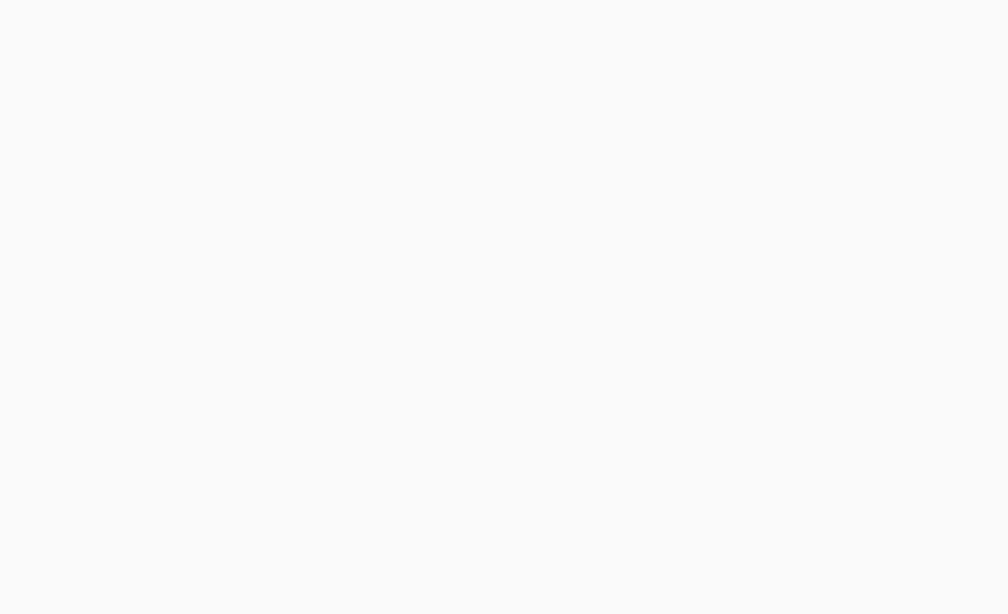
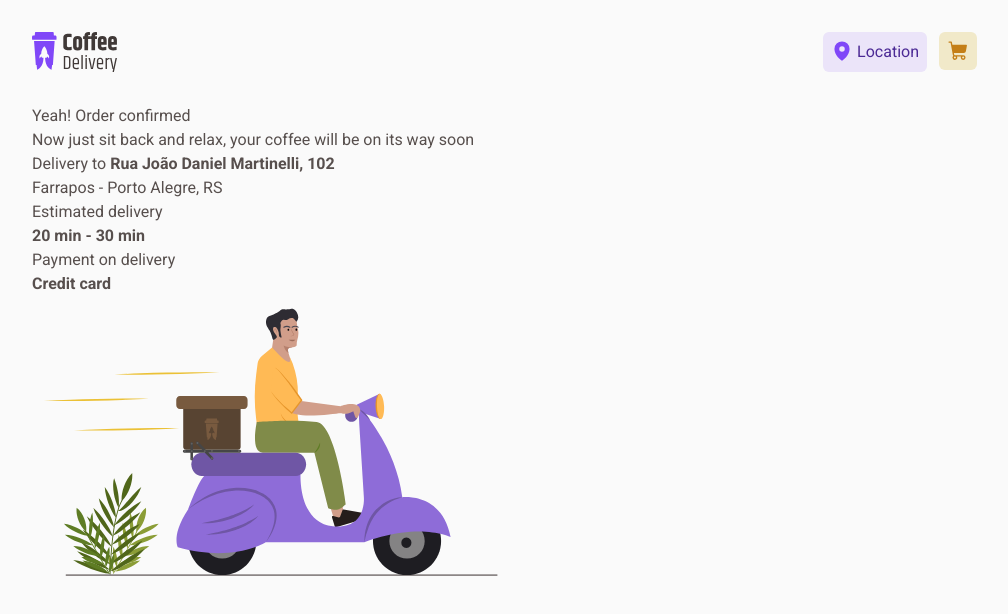
Before and after one commit to rHuggler/coffee-delivery, a React (Vite) app: page /order-confirmed in a window 1280 px wide. Before the commit this address had no page. Shown: the top 614 px of the page, without its empty margins (128-1136 px from the left). Built offline with nearby package versions, Linux system fonts and the light colour scheme.

Commit message:
Create OrderConfirmed HTML

```diff
--- a/src/Router.tsx
+++ b/src/Router.tsx
@@ -1,6 +1,7 @@
 import { Route, Routes } from "react-router-dom";
 import { Checkout } from "./pages/Checkout";
 import { Home } from "./pages/Home";
+import { OrderConfirmed } from "./pages/OrderConfirmed";
 import { DefaultLayout } from "./pages/layouts/DefaultLayout";
 import { HeroLayout } from "./pages/layouts/HeroLayout";
 
@@ -10,8 +11,9 @@
 			<Route path="/" element={<HeroLayout />}>
 				<Route path="/" element={<Home />} />
 			</Route>
-			<Route path="/checkout" element={<DefaultLayout />}>
+			<Route path="/" element={<DefaultLayout />}>
 				<Route path="/checkout" element={<Checkout />} />
+				<Route path="/order-confirmed" element={<OrderConfirmed />} />
 			</Route>
 		</Routes>
 	);
--- a/src/pages/Home/index.tsx
+++ b/src/pages/Home/index.tsx
@@ -41,9 +41,9 @@
 export function Home() {
 	return (
 		<main className="mt-8">
-			<h3 className="font-title text-3.5xl leading-130% font-extrabold text-brown-800">
+			<h1 className="font-title text-3.5xl leading-130% font-extrabold text-brown-800">
 				Our coffees
-			</h3>
+			</h1>
 			<div
 				id="coffee-list-grid"
 				className="mt-13 grid grid-cols-4 gap-y-10 gap-x-8"
--- /dev/null
+++ b/src/pages/OrderConfirmed/index.tsx
@@ -0,0 +1,42 @@
+import deliveryImg from "../../assets/coffee-delivery-art.svg";
+
+export function OrderConfirmed() {
+	return (
+		<main>
+			<section>
+				<div>
+					<h3>Yeah! Order confirmed</h3>
+					<p>
+						Now just sit back and relax, your coffee will be on its way soon
+					</p>
+				</div>
+				<div>
+					<div>
+						<div>
+							Delivery to <b>Rua João Daniel Martinelli, 102</b>
+						</div>
+						<div>Farrapos - Porto Alegre, RS</div>
+					</div>
+					<div>
+						<div>Estimated delivery</div>
+						<div>
+							<b>20 min - 30 min</b>
+						</div>
+					</div>
+					<div>
+						<div>Payment on delivery</div>
+						<div>
+							<b>Credit card</b>
+						</div>
+					</div>
+				</div>
+			</section>
+			<section>
+				<img
+					src={deliveryImg}
+					alt="A man in a scooter doing coffee deliveries"
+				/>
+			</section>
+		</main>
+	);
+}
```
Also changed, not shown: src/assets/coffee-delivery-art.svg (added).
